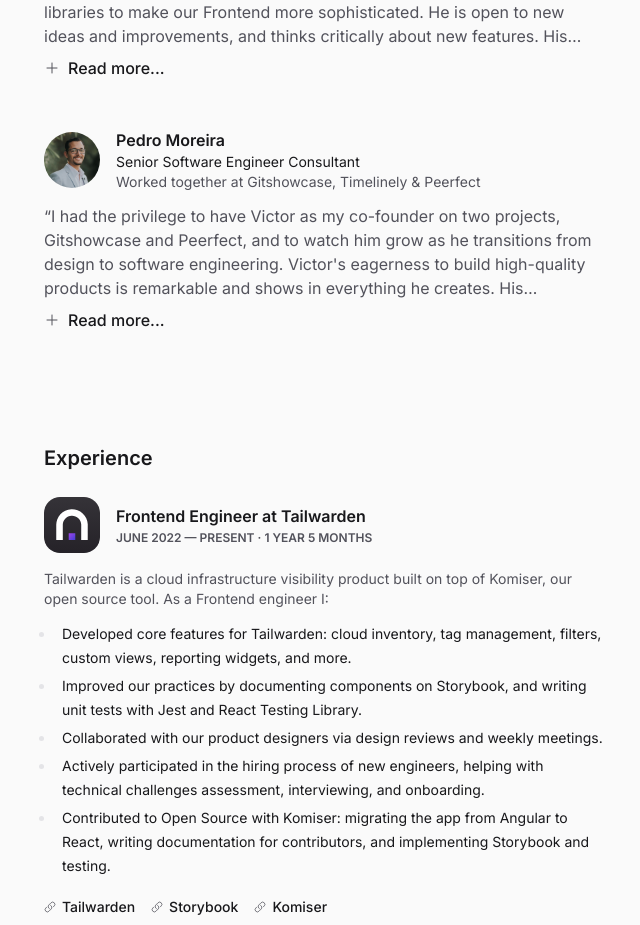
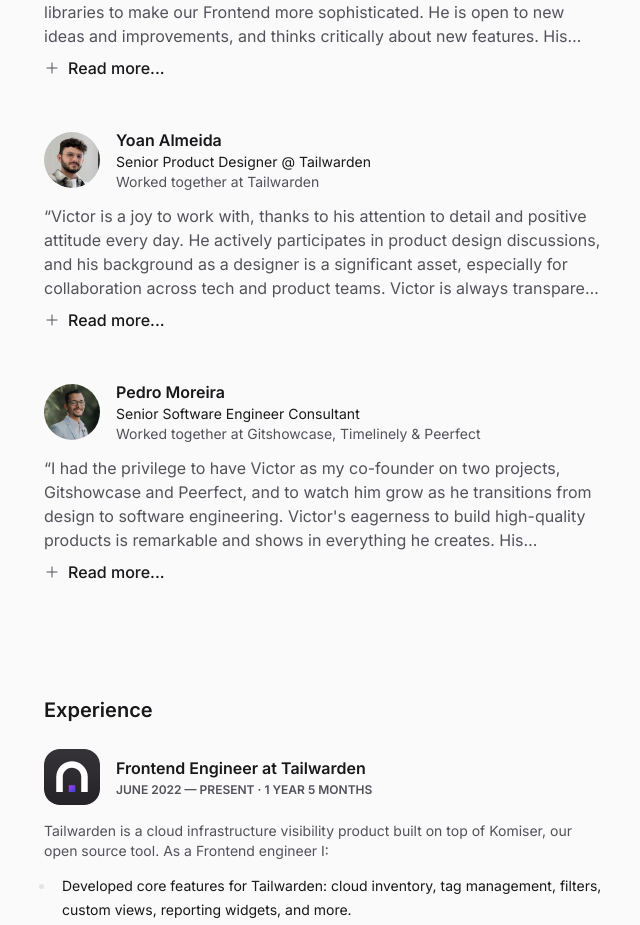
Before and after one commit to victorgaard/portfolio-v2, a Next.js app: page / in a window 1280 px wide. Shown: the part 780-1705 px from the top of the page, without its empty margins (508-1148 px from the left). Built offline with nearby package versions, Linux system fonts and the light colour scheme; no server answers.

Commit message:
feat: add yoan recommendation

```diff
--- a/static/global.ts
+++ b/static/global.ts
@@ -14,6 +14,13 @@
     title: "Software Engineer @ Spotify",
     relationship: "Worked together at Tailwarden",
     message: `Victor is super quick to understand new concepts, and it was a real pleasure working with him on new features and introducing new tools and libraries to make our Frontend more sophisticated. He is open to new ideas and improvements, and thinks critically about new features. His product design background is a super-power when it comes to Frontend development, because he constantly thinks about the UX and the big picture of the whole product. I got to know him as a very pro-active engineer, eager to learn and seeking feedback from his peers. In short, if you're in need of a skilled frontend engineer, you can't go wrong with Victor :)`,
+  },
+  {
+    name: "Yoan Almeida",
+    picture: "/recommendation-picture/yoan.jpeg",
+    title: "Senior Product Designer @ Tailwarden",
+    relationship: "Worked together at Tailwarden",
+    message: `Victor is a joy to work with, thanks to his attention to detail and positive attitude every day. He actively participates in product design discussions, and his background as a designer is a significant asset, especially for collaboration across tech and product teams. Victor is always transparent and provides well-constructed feedback, making it easy to exchange ideas with him. He is highly proactive in implementing specifications and consistently strives to offer the best user experience to build the best product. I can only recommend working with him :)`,
   },
   {
     name: "Pedro Moreira",
```
Also changed, not shown: public/recommendation-picture/yoan.jpeg (added).
